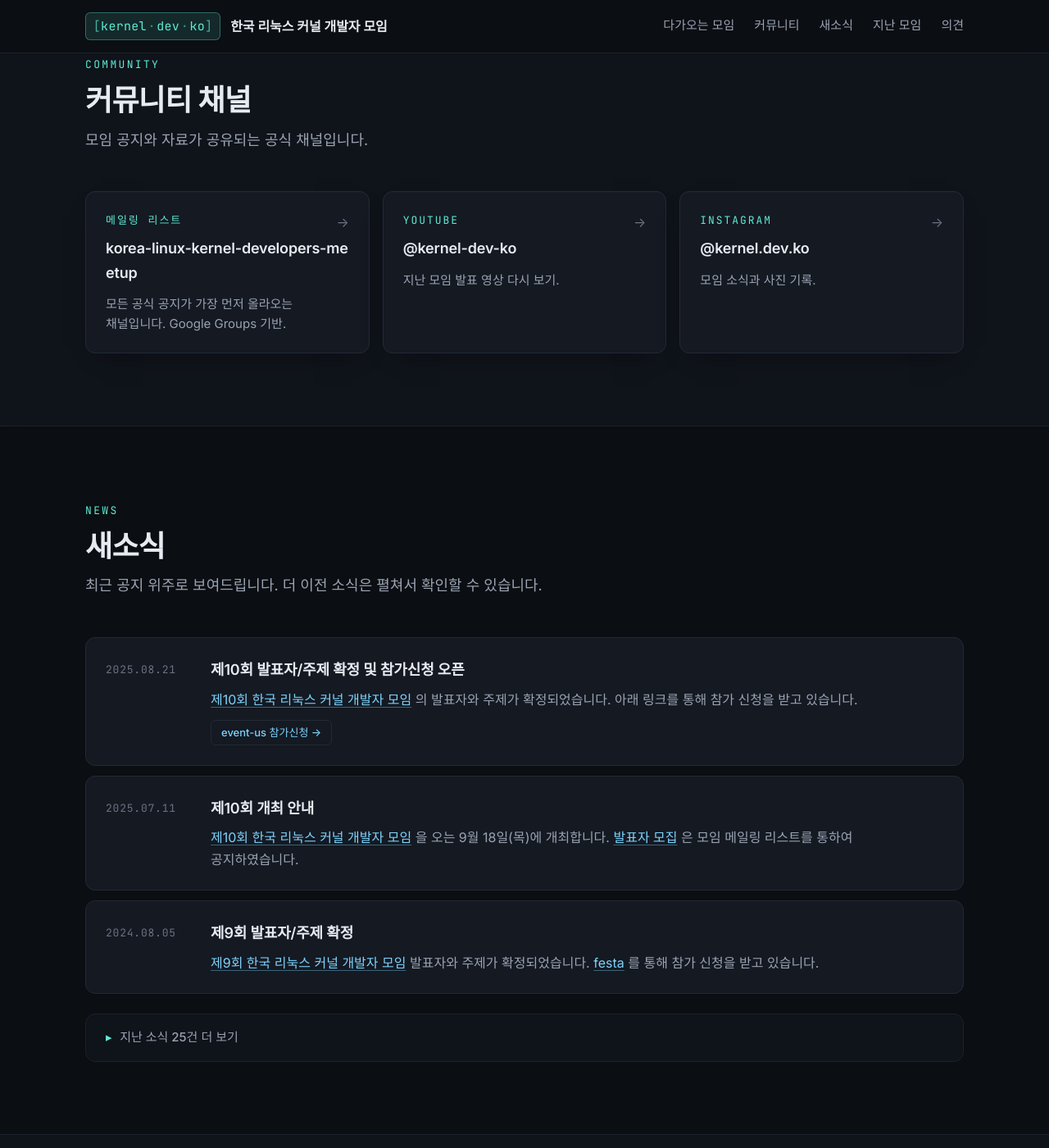
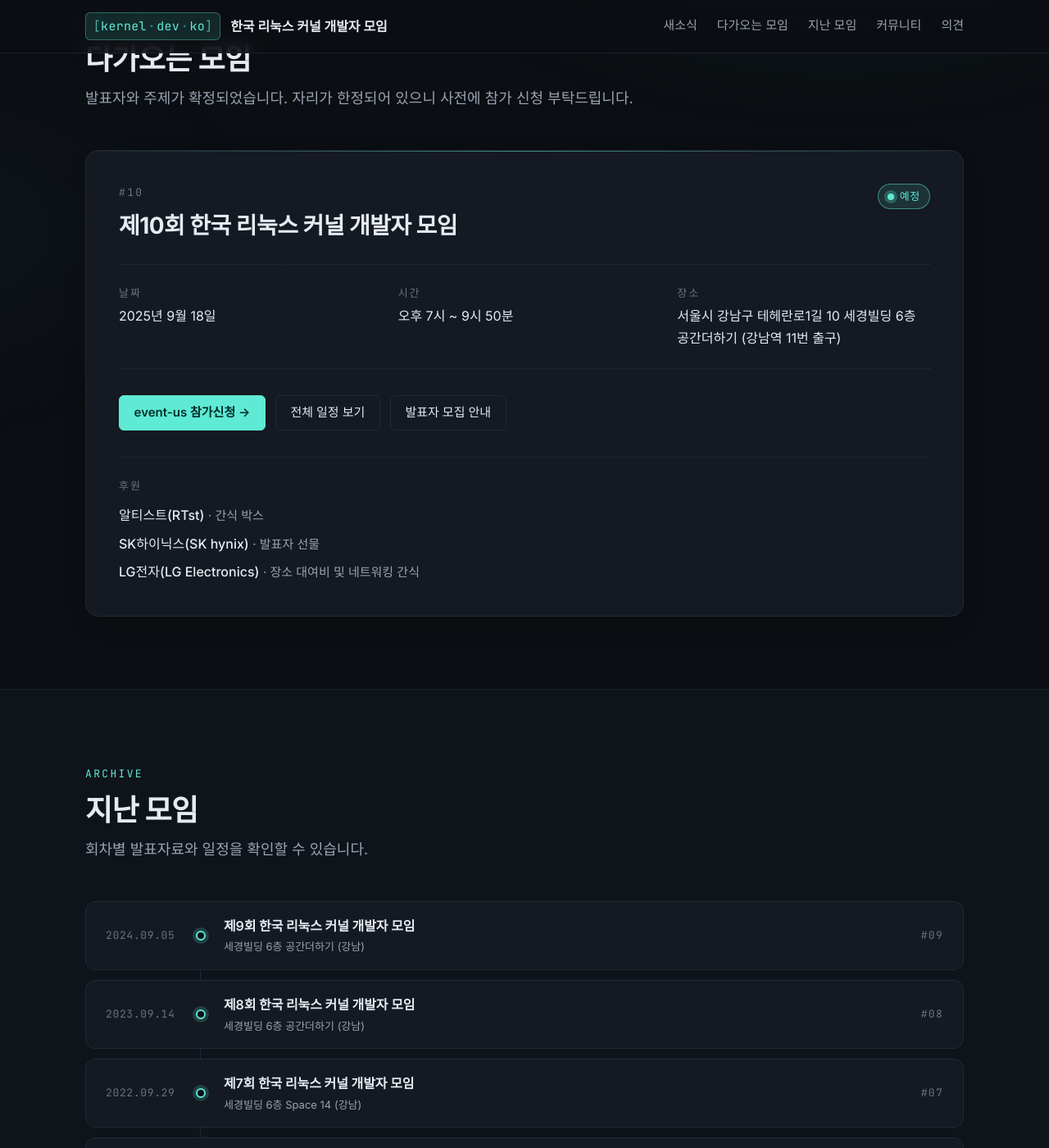
Before and after one commit to kernel-dev-ko/kernel-dev-ko.github.io, a Jekyll site: the page built from README.md, in a window 1280 px wide and 1400 px high, scrolled down 1687 px. Shown: the whole window at 82% size. Built offline with Jekyll 4.4.1, drawn with Linux system fonts in a browser that asks for light colours; some of the changed text lies outside the part shown.

Commit message:
홈페이지 섹션 순서 변경: 새소식 → 다가오는 모임 → 지난 모임 → 커뮤니티 → 의견
- README.md include 순서 및 네비 메뉴 순서를 새 순서로 변경
- 히어로 CTA 버튼을 새 순서에 맞게 갱신
- section--alt 재배치로 교차 배경 유지(news/contact 추가, community 제거)

Co-Authored-By: Claude Opus 4.8 <noreply@anthropic.com>

```diff
--- a/README.md
+++ b/README.md
@@ -6,8 +6,8 @@ description: "리눅스 커널에 관심을 가지고 연구/개발을 진행하
 ---
 
 {% include sections/hero.html %}
+{% include sections/news.html %}
 {% include sections/next-meetup.html %}
+{% include sections/past-meetups.html %}
 {% include sections/community.html %}
-{% include sections/news.html %}
-{% include sections/past-meetups.html %}
 {% include sections/contact.html %}
--- a/_includes/page-header.html
+++ b/_includes/page-header.html
@@ -8,10 +8,10 @@
     </a>
 
     <nav class="site-nav" aria-label="주요 메뉴">
+      <a href="{{ '/#news' | relative_url }}">새소식</a>
       <a href="{{ '/#next-meetup' | relative_url }}">다가오는 모임</a>
+      <a href="{{ '/#past-meetups' | relative_url }}">지난 모임</a>
       <a href="{{ '/#community' | relative_url }}">커뮤니티</a>
-      <a href="{{ '/#news' | relative_url }}">새소식</a>
-      <a href="{{ '/#past-meetups' | relative_url }}">지난 모임</a>
       <a href="{{ '/#contact' | relative_url }}">의견</a>
     </nav>
   </div>
--- a/_includes/sections/community.html
+++ b/_includes/sections/community.html
@@ -1,4 +1,4 @@
-<section class="section section--alt" id="community" aria-labelledby="community-title">
+<section class="section" id="community" aria-labelledby="community-title">
   <div class="container">
     <header class="section__head">
       <p class="section__kicker">Community</p>
--- a/_includes/sections/contact.html
+++ b/_includes/sections/contact.html
@@ -1,4 +1,4 @@
-<section class="section" id="contact" aria-labelledby="contact-title">
+<section class="section section--alt" id="contact" aria-labelledby="contact-title">
   <div class="container">
     <header class="section__head">
       <p class="section__kicker">Contact</p>
--- a/_includes/sections/hero.html
+++ b/_includes/sections/hero.html
@@ -12,9 +12,11 @@
     </p>
 
     <div class="hero__cta">
+      <a class="btn btn--ghost" href="#news">새소식</a>
       <a class="btn btn--primary" href="#next-meetup">다가오는 모임 보기</a>
-      <a class="btn btn--ghost" href="{{ site.data.links.community[0].url }}">메일링 리스트 가입</a>
       <a class="btn btn--ghost" href="#past-meetups">지난 모임</a>
+      <a class="btn btn--ghost" href="#community">커뮤니티 채널</a>
+      <a class="btn btn--ghost" href="#contact">의견 보내기</a>
     </div>
 
     <dl class="hero__stats" aria-label="모임 현황">
--- a/_includes/sections/news.html
+++ b/_includes/sections/news.html
@@ -2,7 +2,7 @@
 {%- assign latest_news = news_sorted | slice: 0, 3 -%}
 {%- assign older_news  = news_sorted | slice: 3, 100 -%}
 
-<section class="section" id="news" aria-labelledby="news-title">
+<section class="section section--alt" id="news" aria-labelledby="news-title">
   <div class="container">
     <header class="section__head">
       <p class="section__kicker">News</p>
```
